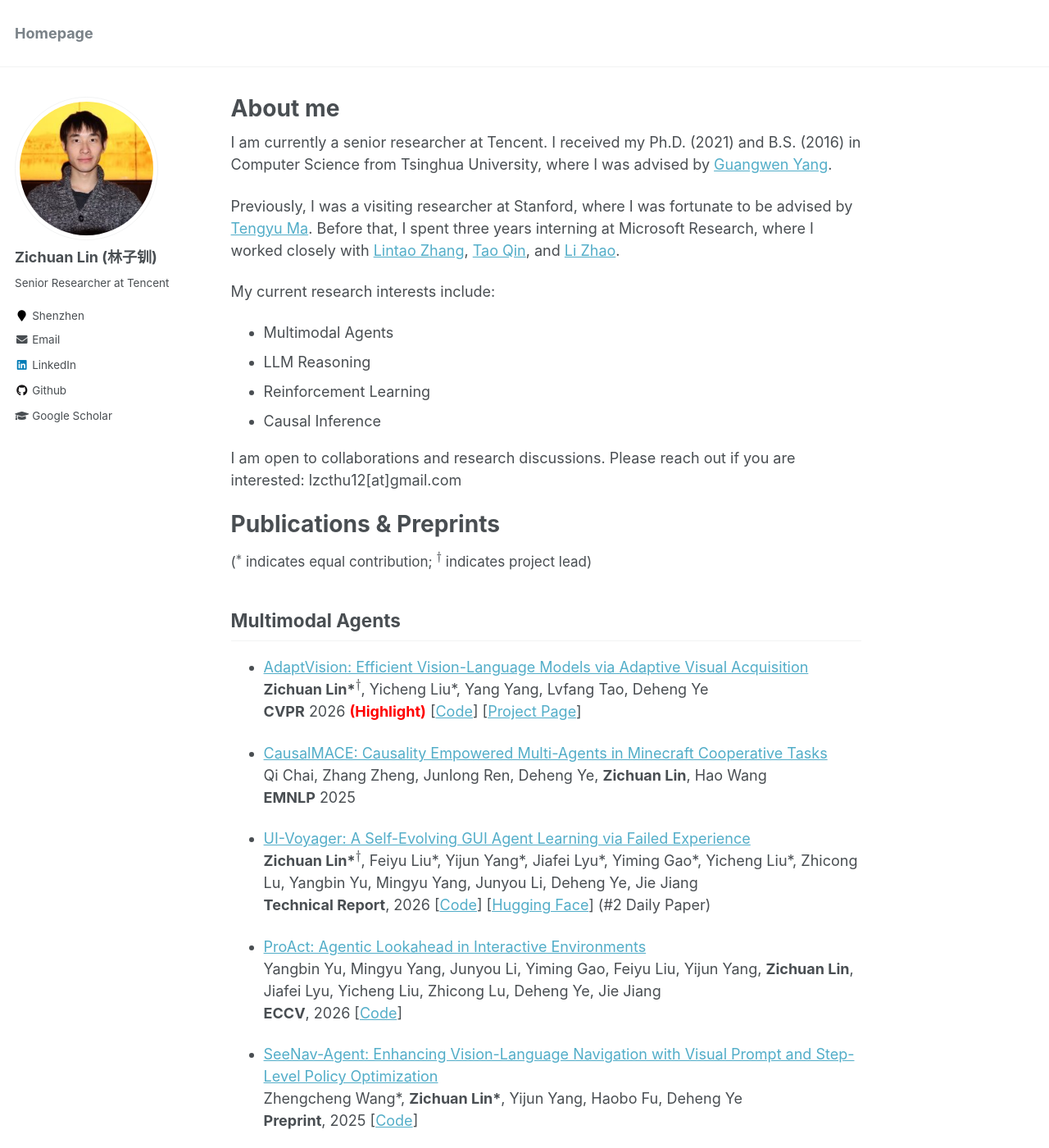
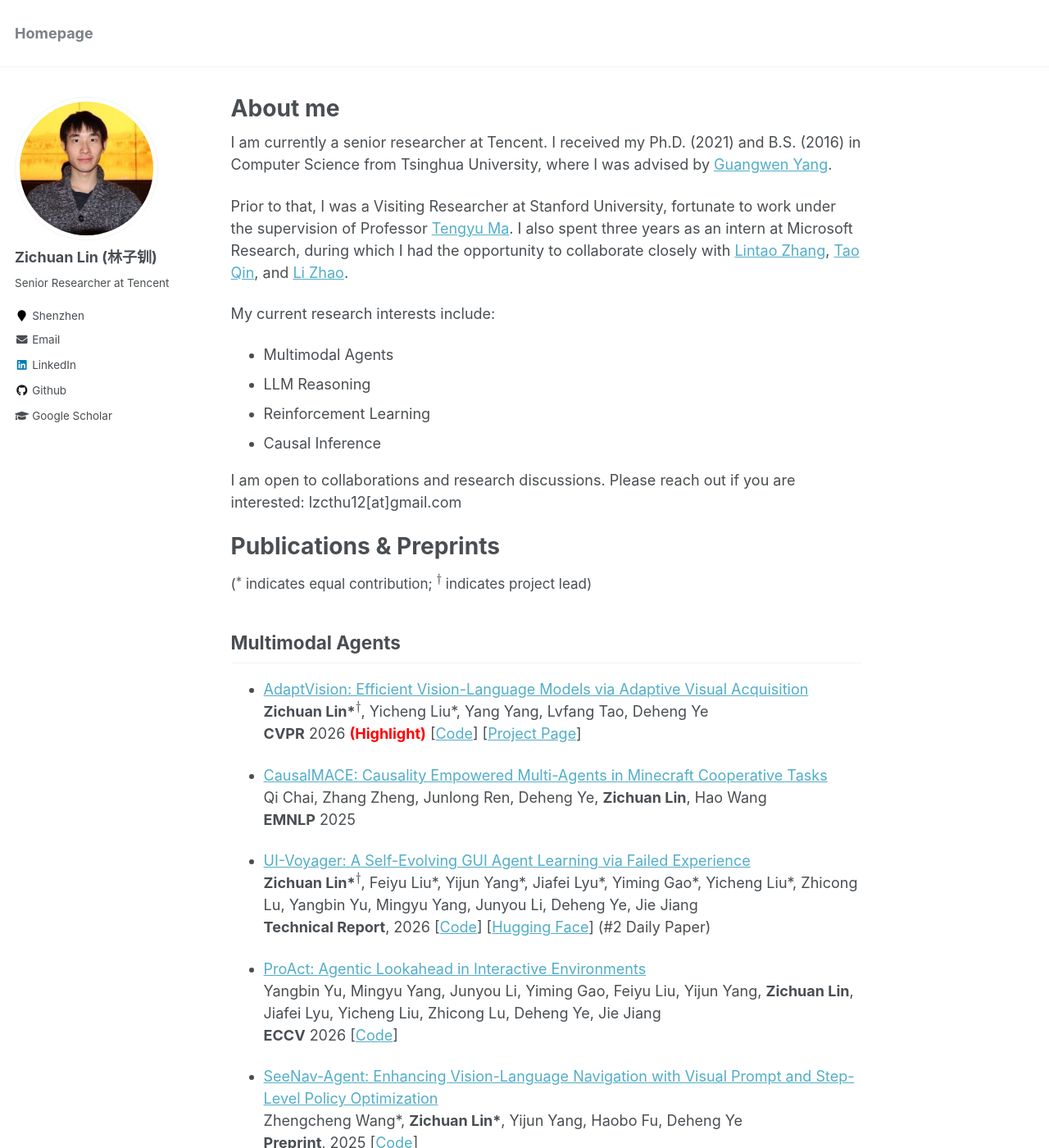
Before and after one commit to LinZichuan/linzichuan.github.io, a Jekyll site: the page built from _pages/about.md, in a window 1280 px wide and 1400 px high. Shown: the whole window at 82% size. Built offline with Jekyll 4.4.1, drawn with Linux system fonts in a browser that asks for light colours; formulas are drawn with MathJax 3.

Commit message:
Update about.md

```diff
--- a/_pages/about.md
+++ b/_pages/about.md
@@ -10,7 +10,7 @@ redirect_from:
 
 I am currently a senior researcher at Tencent. I received my Ph.D. (2021) and B.S. (2016) in Computer Science from Tsinghua University, where I was advised by [Guangwen Yang](https://scholar.google.com/citations?user=GYA--7MAAAAJ&hl=en).
 
-Previously, I was a visiting researcher at Stanford, where I was fortunate to be advised by [Tengyu Ma](https://ai.stanford.edu/~tengyuma/). Before that, I spent three years interning at Microsoft Research, where I worked closely with [Lintao Zhang](https://www.linkedin.com/in/lintao-zhang/), [Tao Qin](https://taoqin.github.io/), and [Li Zhao](https://scholar.google.co.jp/citations?user=b-LJkLQAAAAJ&hl=en).
+Prior to that, I was a Visiting Researcher at Stanford University, fortunate to work under the supervision of Professor [Tengyu Ma](https://ai.stanford.edu/~tengyuma/). I also spent three years as an intern at Microsoft Research, during which I had the opportunity to collaborate closely with [Lintao Zhang](https://www.linkedin.com/in/lintao-zhang/), [Tao Qin](https://taoqin.github.io/), and [Li Zhao](https://scholar.google.co.jp/citations?user=b-LJkLQAAAAJ&hl=en).
 
 My current research interests include:
 
@@ -46,7 +46,7 @@ Qi Chai, Zhang Zheng, Junlong Ren, Deheng Ye, **Zichuan Lin**, Hao Wang <br>
 
 - [ProAct: Agentic Lookahead in Interactive Environments](https://arxiv.org/abs/2602.05327) <br>
 Yangbin Yu, Mingyu Yang, Junyou Li, Yiming Gao, Feiyu Liu, Yijun Yang, **Zichuan Lin**, Jiafei Lyu, Yicheng Liu, Zhicong Lu, Deheng Ye, Jie Jiang <br>
-**ECCV**, 2026 [[Code](https://github.com/GreatX3/ProAct)]
+**ECCV** 2026 [[Code](https://github.com/GreatX3/ProAct)]
 
 - [SeeNav-Agent: Enhancing Vision-Language Navigation with Visual Prompt and Step-Level Policy Optimization](https://arxiv.org/abs/2512.02631) <br>
 Zhengcheng Wang\*, **Zichuan Lin\***, Yijun Yang, Haobo Fu, Deheng Ye <br>
```
